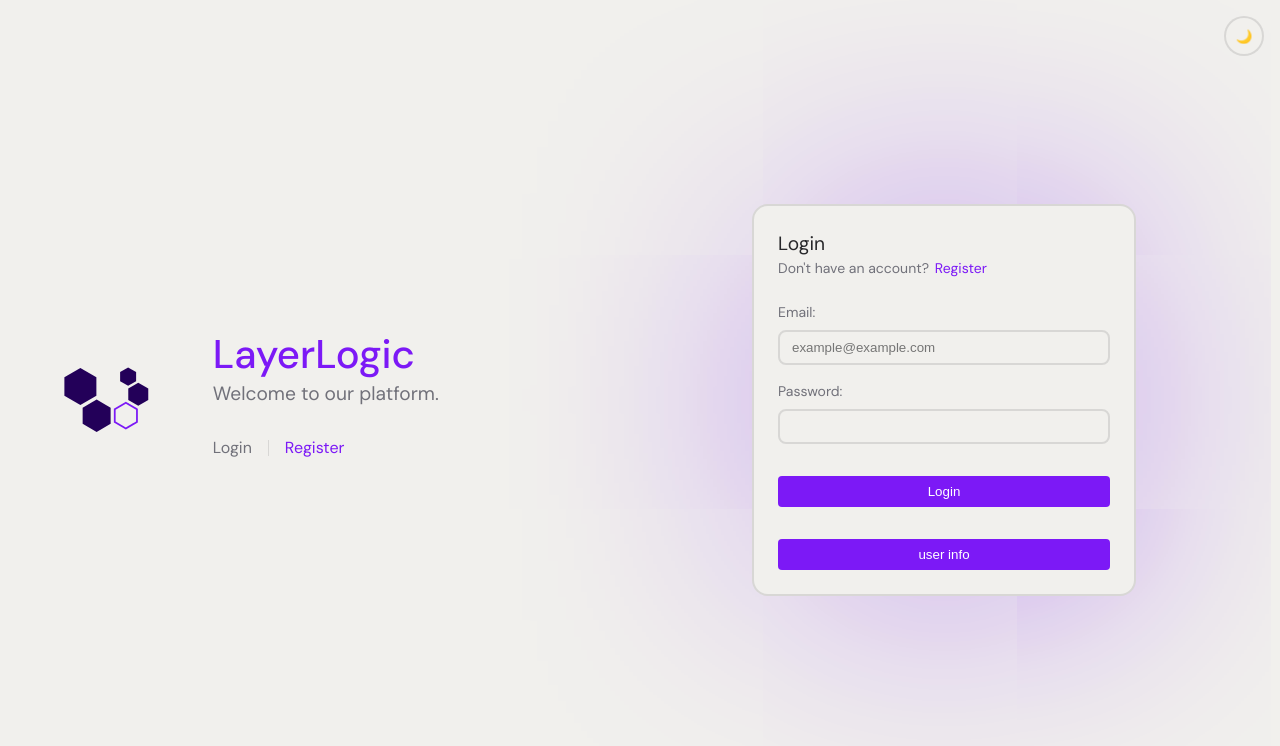
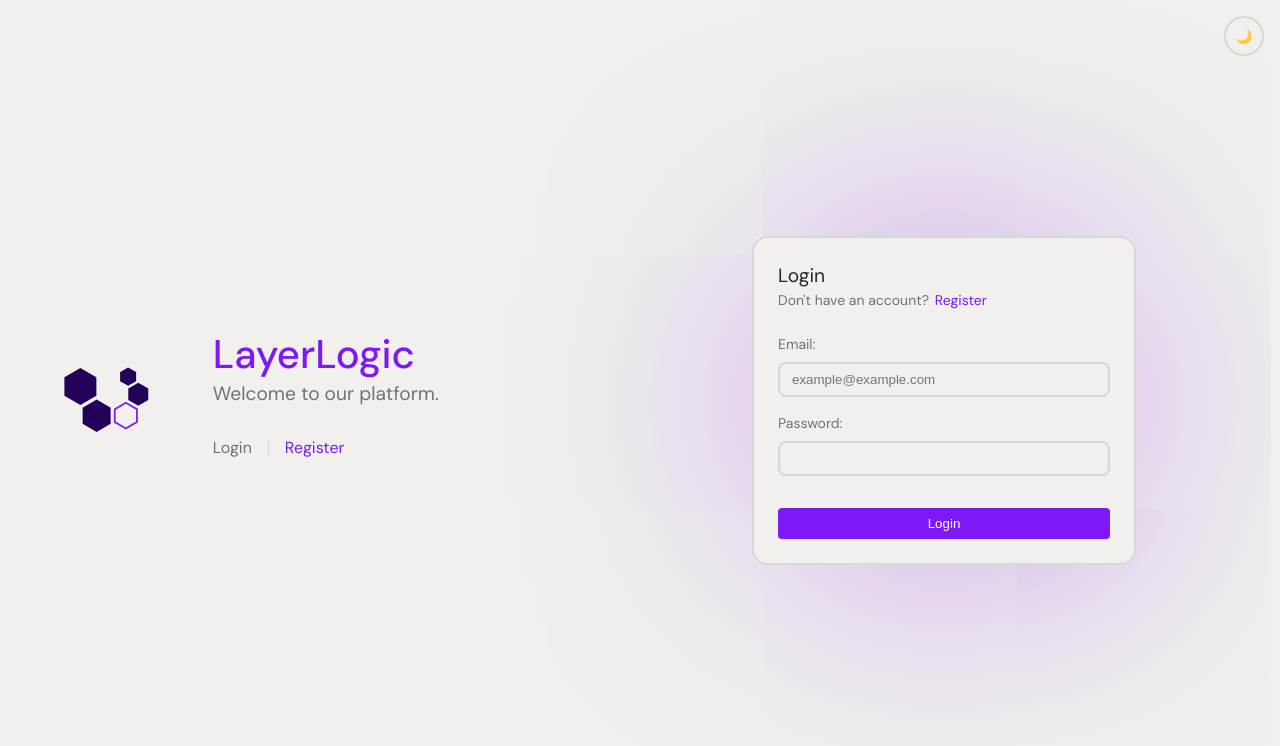
Before and after one commit to LayerLogic/frontend, a Vue app: page /auth/login in a window 1280 px wide. Shown: the top 746 px of the page. Built offline with nearby package versions, Linux system fonts and the light colour scheme; no server answers.

Commit message:
refactor: remove unused user info button and related API call from login view

```diff
--- a/src/views/auth/loginView.vue
+++ b/src/views/auth/loginView.vue
@@ -23,13 +23,12 @@
         <input type="password" id="password" v-model="password" required class="form-input" />
       </div>
       <button type="submit" class="login-button">Login</button>
-      <button class="login-button" @click="getUserProfile_">user info</button>
     </form>
   </div>
 </template>
 
 <script>
-import { getInfo, login } from '@/api/user'
+import { login } from '@/api/user'
 
 export default {
   name: 'LoginView',
@@ -47,18 +46,7 @@ export default {
       }
       try {
         const res = await login(data)
-        const token = res.headers
-        console.log('token', token)
         console.log('res', res)
-      } catch (error) {
-        console.error(error)
-      }
-      console.log('Login attempt:', this.email, this.password)
-    },
-    async getUserProfile_() {
-      try {
-        const res = await getInfo()
-        console.log('res profile', res)
       } catch (error) {
         console.error(error)
       }
```
